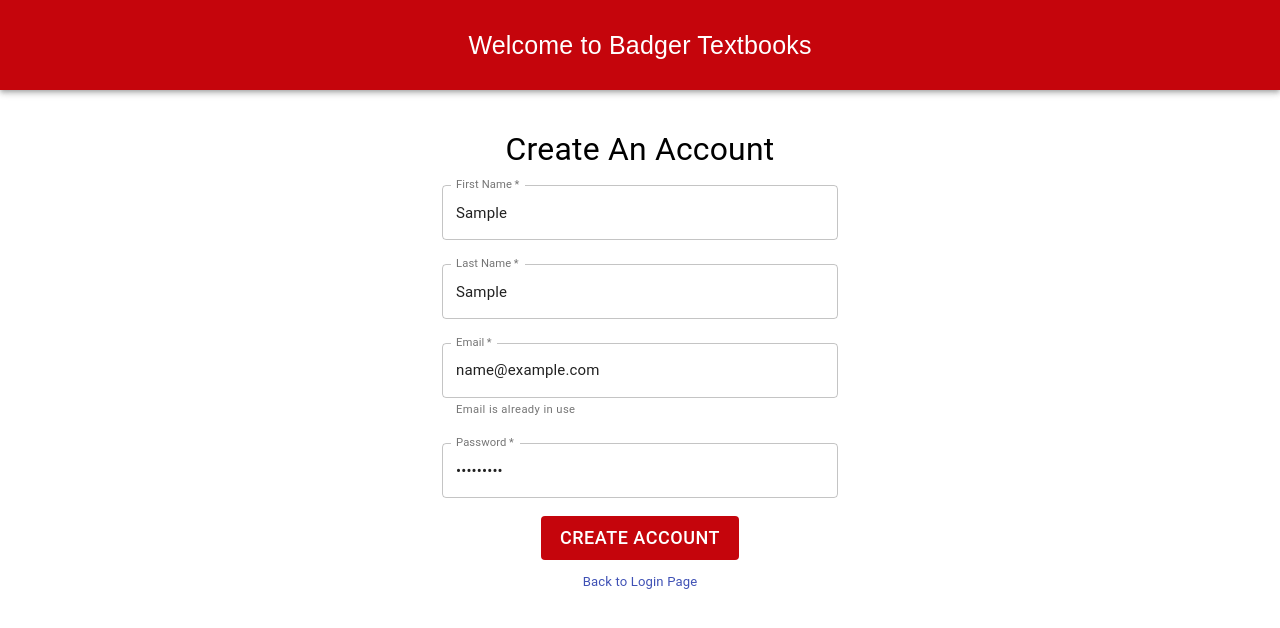
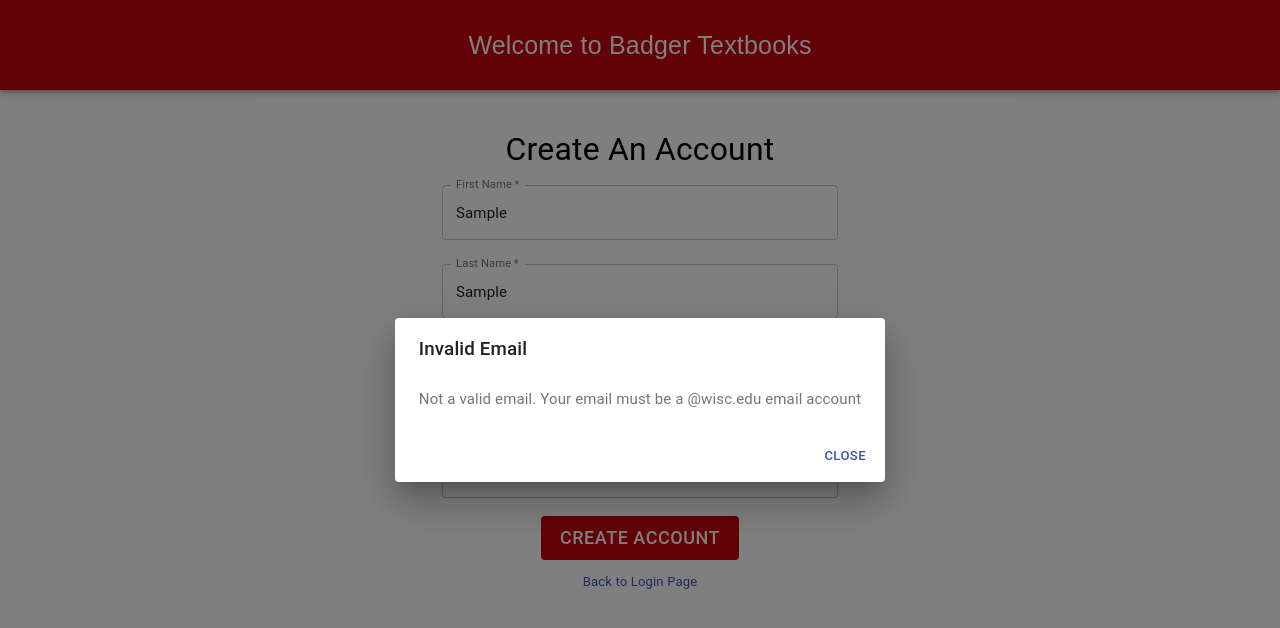
Before and after one commit to andyoconnell21/Badger-Textbooks, a React (Create React App) app in the folder badger-textbooks-app/: page /createaccount in a window 1280 px wide. Both pictures are taken after typing "Sample", "Sample", "name@example.com", "Sample123" into the empty fields and a click on the button "CREATE ACCOUNT". Shown: the top 628 px of the page. Built offline with nearby package versions, Linux system fonts and the light colour scheme; no server answers.

Commit message:
Update CreateAccount.js
More email verification ui and functionality

```diff
--- a/badger-textbooks-app/src/pages/CreateAccount.js
+++ b/badger-textbooks-app/src/pages/CreateAccount.js
@@ -26,7 +26,8 @@ class CreateAccount extends React.Component{
             email: '',
             password: '',
             hidden: false,
-            createAccountError: false
+            createAccountError: false,
+            invalidEmail: false,
         };
         this.setErrorHandler = this.setErrorHandler.bind(this)
     }
@@ -62,8 +63,13 @@ class CreateAccount extends React.Component{
     createAccount = (event) => {
         event.preventDefault();
 
-        //Create the user account with email and password
-        firebase.auth().createUserWithEmailAndPassword(this.state.email, this.state.password)
+        var splitEmail = this.state.email.split("@")
+        if(splitEmail[1] != 'wisc.edu'){
+            this.setState({invalidEmail: true})
+        }
+        else{
+            //Create the user account with email and password
+            firebase.auth().createUserWithEmailAndPassword(this.state.email, this.state.password)
             .then((userCredential) => {
                 var user = userCredential.user
                 //Create alert for this
@@ -78,7 +84,6 @@ class CreateAccount extends React.Component{
                     //An error happened.
                 });
 
-
                 //Create a new user account and set the given data
                 var fullName = this.state.firstName.concat(" ", this.state.lastName)
                 firebase.firestore().collection('users').doc().set({
@@ -92,13 +97,15 @@ class CreateAccount extends React.Component{
                 //Take error code and if an error occurs, update accordingly
                 this.setErrorHandler(true)
             })
-
-        //Somehow do email verification
-
+        }
     }
 
     loginPage = (event) => {
         window.location.href = '/'
+    }
+
+    closeInvalidEmail = (event) => {
+        this.setState({invalidEmail: false})
     }
 
     render(){
@@ -188,6 +195,19 @@ class CreateAccount extends React.Component{
                         </Button>
                         </DialogActions>
                     </Dialog>
+                    <Dialog open={this.state.invalidEmail}>
+                        <DialogTitle >{"Invalid Email"}</DialogTitle>
+                        <DialogContent>
+                            <DialogContentText>
+                                Not a valid email. Your email must be a @wisc.edu email account
+                            </DialogContentText>
+                        </DialogContent>
+                        <DialogActions>
+                        <Button onClick={this.closeInvalidEmail} color="primary">
+                            Close
+                        </Button>
+                        </DialogActions>
+                    </Dialog>
                 </Container>
             </div>
         )
```
